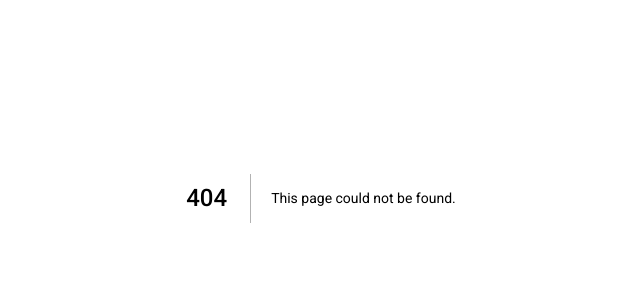
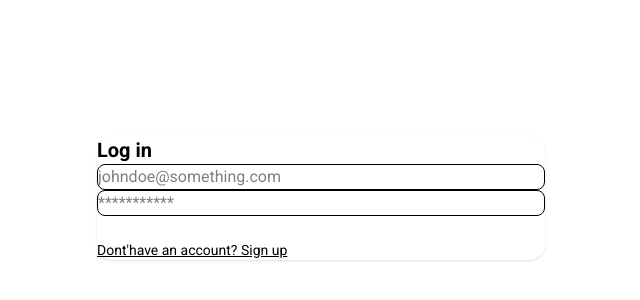
Before and after one commit to ommastic/project-2-using-Nextjs, a Next.js app: page /api/auth/login in a window 1280 px wide. Before the commit this address had no page. Shown: the part 202-502 px from the top of the page, without its empty margins (319-959 px from the left). Built offline with nearby package versions, Linux system fonts and the light colour scheme.

Commit message:
working on the login button using tailwindcss for its css

```diff
--- /dev/null
+++ b/app/(shared-layout)/page.tsx
@@ -0,0 +1,12 @@
+import Navbar from "@/components/web/Navbar";
+import { ReactNode } from "react";
+
+export default function RootLayout({children}: {children: ReactNode}){
+    return (
+        <>
+            <Navbar />
+            { children }
+        </>
+
+    )
+}
--- /dev/null
+++ b/app/api/auth/login/page.tsx
@@ -0,0 +1,11 @@
+import AuthForm from "@/components/AuthForm";
+
+export default function LoginPage(){
+    return (
+        <div className="min-h-screen flex items-center justify-center p-4">
+            <div className="w-full max-w-md rounded-2xl bg-white p-6 shadow ">
+                <AuthForm onSuccess={() => { } } />
+            </div>
+        </div>
+    )
+}
--- a/app/globals.css
+++ b/app/globals.css
@@ -39,14 +39,14 @@ button:disabled {
   opacity: 0.65;
 }
 
-.row {
+.container {
   max-width: 1070px;
   width: 100%;
   margin: 0 auto;
   padding: 0 24px;
 }
 
-.container {
+.row {
   padding: 40px 0;
   width: 100%;
 }
--- /dev/null
+++ b/components/AuthForm.tsx
@@ -0,0 +1,95 @@
+"use client";
+
+import { useEffect, useState } from "react";
+
+type AuthFormProps = {
+  onSuccess?: (user: any) => void;
+};
+
+export default function AuthForm({ onSuccess }: AuthFormProps) {
+  const [mode, setMode] = useState<"login" | "signup">("login");
+  const [email, setEmail] = useState("");
+  const [password, setPassword] = useState("");
+  const [loading, setLoading] = useState(false);
+  const [err, setErr] = useState("");
+
+  async function onSubmit(event: React.FormEvent) {
+    event.preventDefault();
+    setErr("");
+    setLoading(true);
+
+    try {
+      const endpoint =
+        mode === "login" ? "/api/auth/login" : "/api/auth/signup";
+
+      const res = await fetch(endpoint, {
+        method: "POST",
+        headers: { "Content-Type": "application/json" },
+        body: JSON.stringify({ email, password }),
+      });
+
+      const data = await res.json().catch(() => ({}));
+
+      if (!res.ok) {
+        throw new Error(data?.message || "Authentication failed");
+      }
+
+      onSuccess?.(data?.user ?? data);
+    } catch (event: any) {
+      setErr(event?.message || "something went wrong");
+    } finally {
+      setLoading(false);
+    }
+  }
+  return (
+    <>
+      <div className="w-full max-w-lg">
+        <h2 className="text-xl font-semibold">
+          {mode === "login" ? "Log in" : "Create account"}
+        </h2>
+
+        <form onSubmit={onSubmit} className="mt-4 space-y-3 pb-3">
+          <input
+            className="w-full rounded-lg border m-2 p-3"
+            type="email"
+            value={email}
+            placeholder="johndoe@something.com"
+            onChange={(e) => setEmail(e.target.value)}
+            required
+          />
+          <input
+            className="w-full rounded-lg border p-3"
+            type="password"
+            value={password}
+            placeholder="***********"
+            onChange={(e) => setPassword(e.target.value)}
+            required
+          />
+          {err && <p className="text-sm text-red-600">{err}</p>}
+
+          <button
+            className="w-full rounded-lg bg-black p-3 text-white disabled:opacity-60"
+            disabled={loading}
+          >
+            {loading ? "loading..." : mode === "login" ? "Log in" : "Sign up"}
+          </button>
+        </form>
+        <div className="mt-4 text-sm">
+          {mode === "login" ? (
+            <button
+              type="button"
+              className="underline"
+              onClick={() => setMode("signup")}
+            >
+              Dont'have an account? Sign up
+            </button>
+          ) : (
+            <button type="button" onClick={() => setMode("login")}>
+              Already have an account? Log in
+            </button>
+          )}
+        </div>
+      </div>
+    </>
+  );
+}
--- /dev/null
+++ b/components/AuthModal.tsx
@@ -0,0 +1,43 @@
+"use client"
+
+import { useEffect } from "react";
+import AuthForm from "./AuthForm";
+
+
+type Props = {
+  open: boolean
+  onClose: () => void
+  onSuccess?: (user: any) => void;
+};
+
+export default function AuthModal({ open, onClose, onSuccess }: Props) {
+// lock scroll when the modal is on
+   useEffect(() => {
+    if (!open) return;
+    const next = document.body.style.overflow;
+    document.body.style.overflow = "hidden";
+    return () => {
+      document.body.style.overflow = next;
+    };
+  }, [open]);
+
+  if (!open) return null;
+
+  return (
+    <div  className="fixed inset-0 z-50 flex items-center justify-center bg-black/60 p-4" onMouseDown={onClose}>
+        <div className="w-full max-w-md rounded-2xl bg-white p-6"
+            onMouseDown={(e) => e.stopPropagation()}>
+
+
+            <div className="flex justify-end">
+                <button onClick={onClose}>x</button>
+            </div>
+
+            <AuthForm onSuccess={(user) => {
+                  onSuccess?.(user);
+                  onClose()
+            }} />
+        </div>
+    </div>
+  )
+}
--- a/components/Features.tsx
+++ b/components/web/Features.tsx
@@ -28,7 +28,7 @@ export default function features(){
     useEffect(() => {
         const val = setInterval(() => {
             setActiveTitle(prev => (prev + 1) % leftHeadings.length)
-        }, 2000)
+        }, 1500)
         return () => clearInterval(val)
     }, [])
 
--- a/components/Navbar.tsx
+++ b/components/web/Navbar.tsx
@@ -1,8 +1,15 @@
+"use client"
 import Link from "next/link";
 import Image from "next/image";
+import { useState } from "react";
+import AuthModal from "../AuthModal";
 
 export default function Navbar() {
+  const [open, setOpen] = useState(false)
+  const[user, setUser] = useState<any>(null)
+
   return (
+    <>
     <nav className="nav">
       <div className="nav__wrapper">
         <figure className="nav__img--mask">
@@ -16,9 +23,7 @@ export default function Navbar() {
           />
         </figure>
         <ul className="nav__list--wrapper">
-          <li className="nav__list nav__list--login">
-            <Link href="/login">Login</Link>
-          </li>
+          <li onClick={()=> {setOpen(true)}}className="nav__list nav__list--login">Login</li>
           <li className="nav__list nav__list--mobile">
             <Link href="/about">About</Link>
           </li>
@@ -31,5 +36,10 @@ export default function Navbar() {
         </ul>
       </div>
     </nav>
+
+    <AuthModal open={open}
+    onClose={() => setOpen(false)}
+    onSuccess={(user)=> setUser(user)}/>
+    </>
   );
 }
--- a/components/Reviews.tsx
+++ b/components/web/Reviews.tsx
@@ -3,8 +3,8 @@ import { BsStarFill } from "react-icons/bs";
 export default function Reviews(){
     return (
         <section id="reviews">
-      <div className="row">
-        <div className="container">
+      <div className="container">
+        <div className="row">
           <div className="section__title">What our members say</div>
           <div className="reviews__wrapper">
             <div className="review">
```
Also changed, not shown: app/page.tsx (+6 -6 lines), components/web/Footer.tsx (renamed from components/Footer.tsx), components/web/Landing.tsx (renamed from components/Landing.tsx), components/web/Numbers.tsx (renamed from components/Numbers.tsx).
